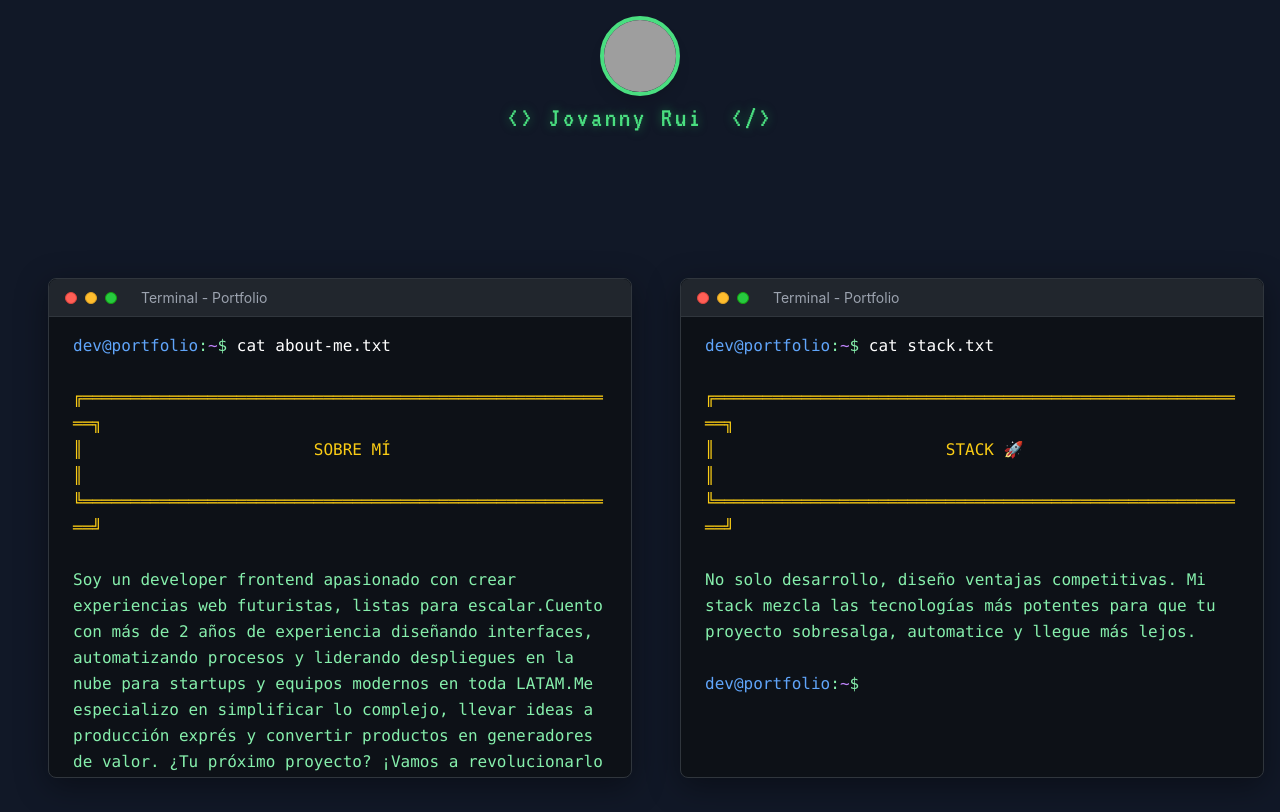
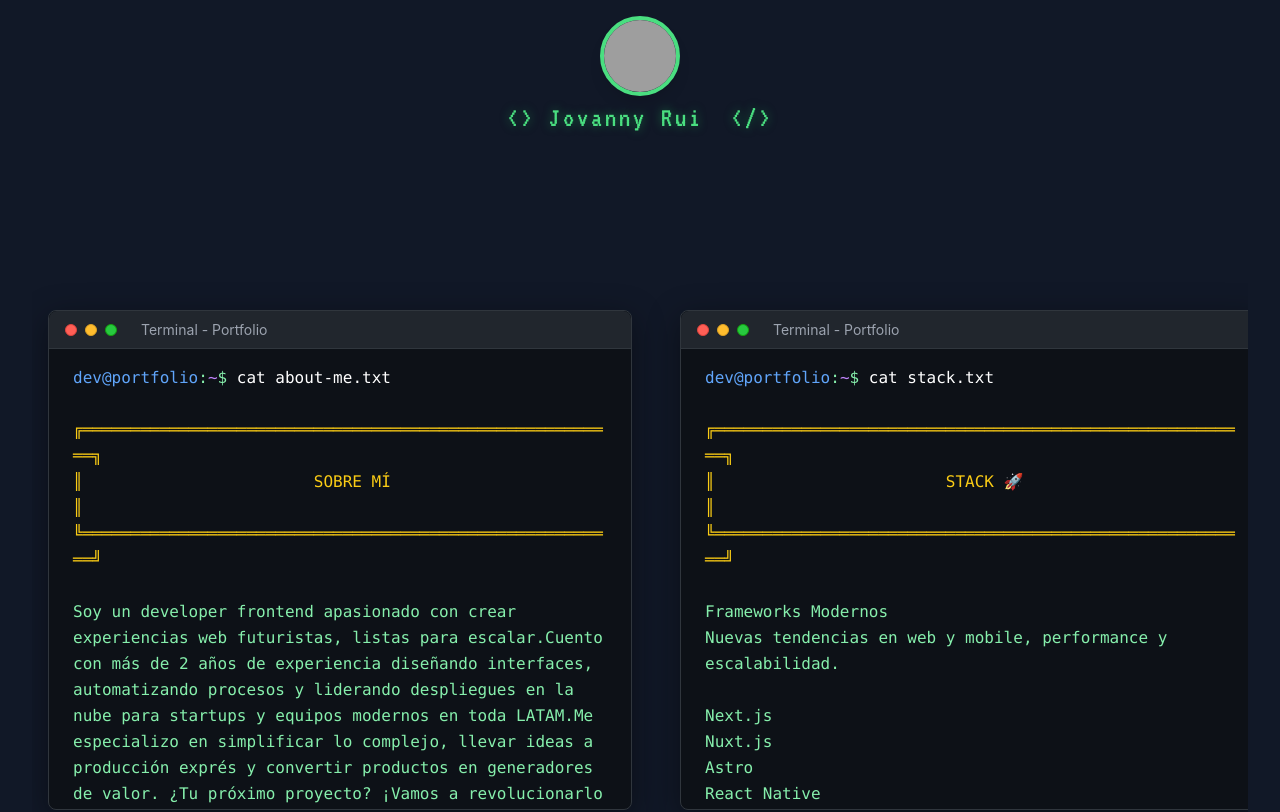
Before and after one commit to tropikow/terminal-portfolio, a Nuxt app: page / in a window 1280 px wide. Shown: the top 812 px of the page. Built offline with nearby package versions, Linux system fonts and the light colour scheme; grey boxes are pictures that could not be loaded.

Commit message:
Enhance scrolling experience in app.vue: Implement smoother scrolling behavior, adjust scroll snap alignment, and optimize text typing and deletion speeds for improved user interaction.

```diff
--- a/app.vue
+++ b/app.vue
@@ -1,5 +1,5 @@
 <template>
-  <div class="min-h-screen bg-gray-900 overflow-y-auto snap-y snap-mandatory">
+  <div class="min-h-screen bg-gray-900 overflow-y-auto snap-y snap-mandatory scroll-smooth">
     <!-- Header fijo con avatar -->
     <header class="fixed top-0 left-0 right-0 py-4 z-50">
       <div class="max-w-7xl mx-auto px-8">
@@ -25,10 +25,10 @@
     </header>
 
     <!-- Contenido principal -->
-    <div class="pt-32 pb-8 px-8">
+    <div class="pt-40 pb-8 px-8">
       <div class="max-w-8xl mx-auto">
         <div v-for="(page, pageIndex) in terminalPages" :key="pageIndex"
-             class="min-h-screen flex items-center justify-center snap-start"
+             class="min-h-screen flex items-center justify-center snap-center"
              :ref="el => terminalRefs[pageIndex] = el as HTMLElement">
           <div class="grid grid-cols-1 lg:grid-cols-2 gap-12 w-full max-w-7xl">
             <div v-for="(section, sectionIndex) in page" :key="sectionIndex">
@@ -57,7 +57,43 @@ const sections = [
   },
   {
     title: "STACK 🚀",
-    content: "No solo desarrollo, diseño ventajas competitivas. Mi stack mezcla las tecnologías más potentes para que tu proyecto sobresalga, automatice y llegue más lejos.",
+    content: `Frameworks Modernos
+Nuevas tendencias en web y mobile, performance y escalabilidad.
+
+Next.js
+Nuxt.js
+Astro
+React Native
+
+Integraciones Inteligentes
+APIs, backends, bots y conectores para soluciones 100% automatizadas.
+
+REST
+GraphQL
+Firebase
+n8n
+Zapier
+
+Infraestructura & Cloud
+Montaje, optimización y despliegue en la nube.
+
+Vercel
+GCP
+Github Actions
+
+Bases de Datos Robustas
+Modelado y gestión avanzada.
+
+MySQL
+PostgreSQL
+Firestore
+
+UI/UX & Automatización
+Productos hermosos y funcionales, con branding y microinteracciones.
+
+TailwindCSS
+Figma
+Google Apps Script`,
     filename: 'stack.txt'
   },
   {
@@ -109,7 +145,7 @@ onMounted(() => {
     if (currentIndex.value < fullText.length && !isDeleting.value) {
       typedText.value += fullText[currentIndex.value]
       currentIndex.value++
-      setTimeout(typeText, 50) // Velocidad de escritura
+      setTimeout(typeText, 20) // Velocidad de escritura más rápida
     }
   }
 
@@ -118,7 +154,7 @@ onMounted(() => {
     if (typedText.value.length > 0 && isDeleting.value) {
       typedText.value = typedText.value.slice(0, -1)
       currentIndex.value--
-      setTimeout(deleteText, 30) // Velocidad de borrado más rápida
+      setTimeout(deleteText, 10) // Velocidad de borrado mucho más rápida
     } else if (typedText.value.length === 0 && isDeleting.value) {
       isDeleting.value = false
       isVisible.value = false
@@ -138,17 +174,17 @@ onMounted(() => {
     }
 
     // Activar borrado cuando el scroll supera cierto punto
-    if (window.scrollY > 100 && !isDeleting.value && isVisible.value) {
+    if (window.scrollY > 80 && !isDeleting.value && isVisible.value) {
       isDeleting.value = true
       deleteText()
     }
 
     // Regenerar texto cuando el usuario vuelve arriba
-    if (window.scrollY < 50 && !isVisible.value && !isDeleting.value) {
+    if (window.scrollY < 30 && !isVisible.value && !isDeleting.value) {
       isVisible.value = true
       typedText.value = ''
       currentIndex.value = 0
-      setTimeout(typeText, 500) // Pequeño delay antes de empezar a escribir
+      setTimeout(typeText, 200) // Delay más corto antes de empezar a escribir
     }
   })
 })
@@ -207,10 +243,32 @@ header.scrolled {
 /* Mejoras para scroll snap */
 .snap-y {
   scroll-snap-type: y mandatory;
+  scroll-behavior: smooth;
 }
 
-.snap-start {
-  scroll-snap-align: start;
+.snap-center {
+  scroll-snap-align: center;
+}
+
+/* Scroll más suave y controlado */
+html {
+  scroll-behavior: smooth;
+  scroll-padding-top: 100px; /* Compensa el header fijo */
+}
+
+/* Contenedor principal con scroll optimizado */
+.min-h-screen {
+  scroll-snap-type: y mandatory;
+  scroll-behavior: smooth;
+  overflow-y: auto;
+  overflow-x: hidden;
+}
+
+/* Mejora la experiencia de scroll en dispositivos táctiles */
+@media (hover: none) {
+  .min-h-screen {
+    scroll-snap-type: y proximity;
+  }
 }
 
 /* Scrollbar personalizado */
```
